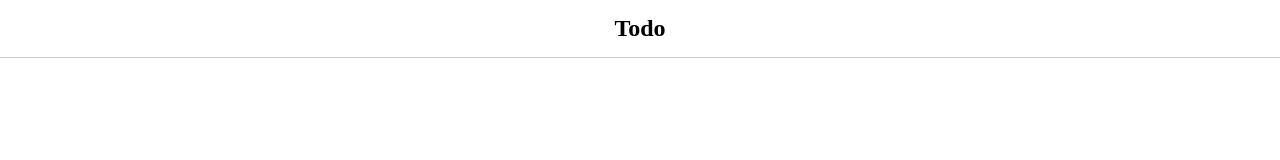
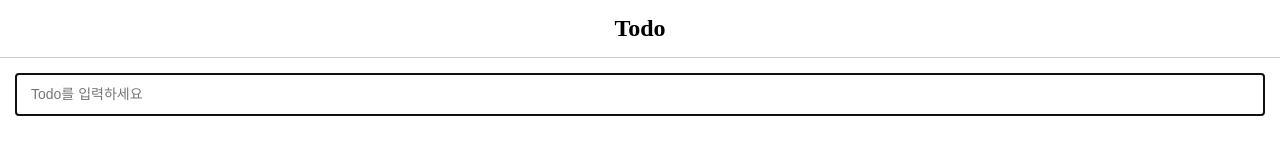
Before and after one commit to 2wndrhs/drag-and-drop-todo, a website with bundled scripts: page index.html in a window 1280 px wide. Built offline with nearby package versions, Linux system fonts and the light colour scheme.

Commit message:
feat(todo): Todo 입력 폼 구현

```diff
--- a/index.html
+++ b/index.html
@@ -10,6 +10,11 @@
     <header>
       <h2 class="container">Todo</h2>
     </header>
+    <div class="container">
+      <form id="todo-form-view">
+        <input type="text" placeholder="Todo를 입력하세요" autofocus />
+      </form>
+    </div>
     <script type="module" src="./src/index.js"></script>
   </body>
 </html>
--- a/style.css
+++ b/style.css
@@ -17,3 +17,18 @@ header {
 .container {
   margin: 0 15px 0 15px;
 }
+
+form {
+  position: relative;
+}
+
+input[type='text'] {
+  display: block;
+  box-sizing: border-box;
+  width: 100%;
+  margin: 15px 0 15px 0;
+  padding: 10px 15px;
+  font-size: 14px;
+  line-height: 1.5;
+  border: 1px solid #cccccc;
+}
```
Also changed, not shown: docs/README.md.
